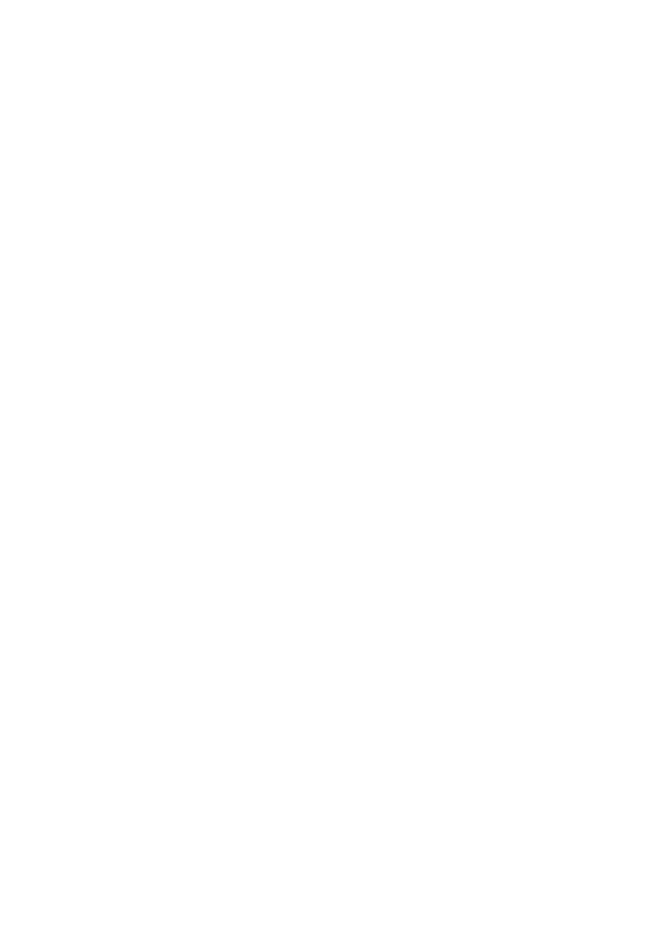
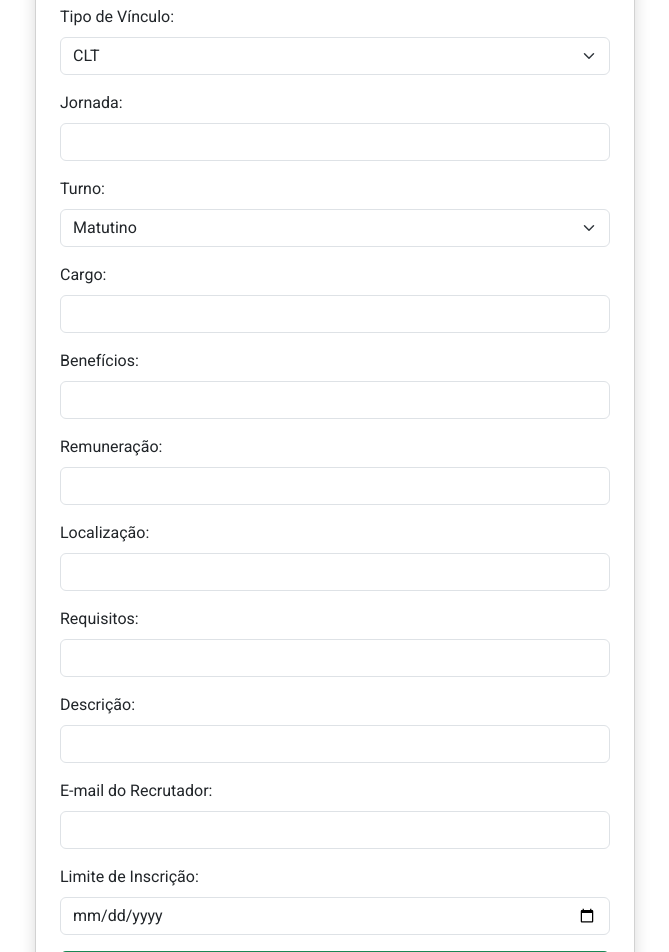
Before and after one commit to Michelijustin/front-end.REACT, a React (Vite) app: page /cadastro_vagas in a window 1280 px wide. Before the commit this address had no page. Shown: the part 220-1172 px from the top of the page, without its empty margins (305-974 px from the left). Before the commit the page ends 800 px from the top, so only its background shows below. Built offline with nearby package versions, Linux system fonts and the light colour scheme.

Commit message:
cadastro de vagas

```diff
--- a/src/App.jsx
+++ b/src/App.jsx
@@ -5,6 +5,7 @@ import Vagas from './pages/Vagas';
 import Empresa from './pages/Empresa';
 import Login from './pages/Login';
 import Cadastro from './pages/Cadastro';
+import Cadastro_vagas from './pages/Cadastro_vagas';
 
 export default function App() {
   return (
@@ -15,6 +16,7 @@ export default function App() {
         <Route path="/empresa" element={<Empresa />} />
         <Route path="/login" element={<Login />} />
         <Route path="/cadastro" element={<Cadastro />} />
+        <Route path="/cadastro_vagas" element={<Cadastro_vagas/>} />
       </Routes>
     </BrowserRouter>
   );
--- /dev/null
+++ b/src/pages/Cadastro_vagas.jsx
@@ -0,0 +1,84 @@
+import Header from '../components/Header';
+import Footer from '../components/Footer';
+
+export default function Cadastro_vagas() {
+  return (
+    <>
+      <Header />
+      <div className="container d-flex justify-content-center align-items-start min-vh-100 pt-5" style={{marginBottom: '40px'}}>
+        <div className="card shadow p-4" style={{ width: '100%', maxWidth: '600px' }}>
+          <h2 className="mb-4 text-center">Cadastro de Vagas</h2>
+          <form method="POST">
+            <div className="mb-3">
+              <label htmlFor="tipo_vinculo" className="form-label">Tipo de Vínculo:</label>
+              <select id="tipo_vinculo" name="tipo_vinculo" className="form-select">
+                <option value="CLT">CLT</option>
+                <option value="PJ">PJ</option>
+                <option value="Estágio">Estágio</option>
+              </select>
+            </div>
+
+            <div className="mb-3">
+              <label htmlFor="jornada" className="form-label">Jornada:</label>
+              <input type="text" id="jornada" name="jornada" className="form-control" />
+            </div>
+
+            <div className="mb-3">
+              <label htmlFor="turno" className="form-label">Turno:</label>
+              <select id="turno" name="turno" className="form-select">
+                <option value="Matutino">Matutino</option>
+                <option value="Vespertino">Vespertino</option>
+                <option value="Noturno">Noturno</option>
+              </select>
+            </div>
+
+            <div className="mb-3">
+              <label htmlFor="cargo" className="form-label">Cargo:</label>
+              <input type="text" id="cargo" name="cargo" required className="form-control" />
+            </div>
+
+            <div className="mb-3">
+              <label htmlFor="beneficios" className="form-label">Benefícios:</label>
+              <input type="text" id="beneficios" name="beneficios" className="form-control" />
+            </div>
+
+            <div className="mb-3">
+              <label htmlFor="remuneracao" className="form-label">Remuneração:</label>
+              <input type="text" id="remuneracao" name="remuneracao" className="form-control" />
+            </div>
+
+            <div className="mb-3">
+              <label htmlFor="localizacao" className="form-label">Localização:</label>
+              <input type="text" id="localizacao" name="localizacao" className="form-control" />
+            </div>
+
+            <div className="mb-3">
+              <label htmlFor="requisitos" className="form-label">Requisitos:</label>
+              <input type="text" id="requisitos" name="requisitos" className="form-control" />
+            </div>
+
+            <div className="mb-3">
+              <label htmlFor="descricao" className="form-label">Descrição:</label>
+              <input type="text" id="descricao" name="descricao" className="form-control" />
+            </div>
+
+            <div className="mb-3">
+              <label htmlFor="email_recrutador" className="form-label">E-mail do Recrutador:</label>
+              <input type="email" id="email_recrutador" name="email_recrutador" className="form-control" />
+            </div>
+
+            <div className="mb-3">
+              <label htmlFor="limite_inscricao" className="form-label">Limite de Inscrição:</label>
+              <input type="date" id="limite_inscricao" name="limite_inscricao" className="form-control" />
+            </div>
+
+            <div className="d-grid">
+              <button type="submit" className="btn btn-success">Cadastrar Vaga</button>
+            </div>
+          </form>
+        </div>
+      </div>
+      <Footer />
+    </>
+  );
+}
--- a/src/pages/Empresa.jsx
+++ b/src/pages/Empresa.jsx
@@ -1,6 +1,7 @@
 import Header from '../components/Header';
 import Footer from '../components/Footer';
 import './empresa.css'
+import { Link } from 'react-router-dom';
 import recrutadora from "../assets/img/recru.jpg"
 import logo1 from "../assets/img/logo-buiness.avif"
 import logo2 from "../assets/img/logo-company.jpg"
@@ -27,7 +28,7 @@ export default function Empresa() {
                         <div className="col-md-6">
                             <h1>Seja parte da mudança!</h1>
                             <p> Ao contratar jovens imigrantes, sua empresa não apenas ganha profissionais dedicados e motivados, mas também contribui para uma sociedade mais inclusiva e diversa.</p>
-                            <input type="submit" value="Anuncie uma vaga!"></input>
+                            <Link to="/cadastro_vagas" className="link-primary">Cadastrar</Link>
                         </div>
                         <div className="col-md-6"><img src={recrutadora} alt=""></img></div>
                     </div>
```
